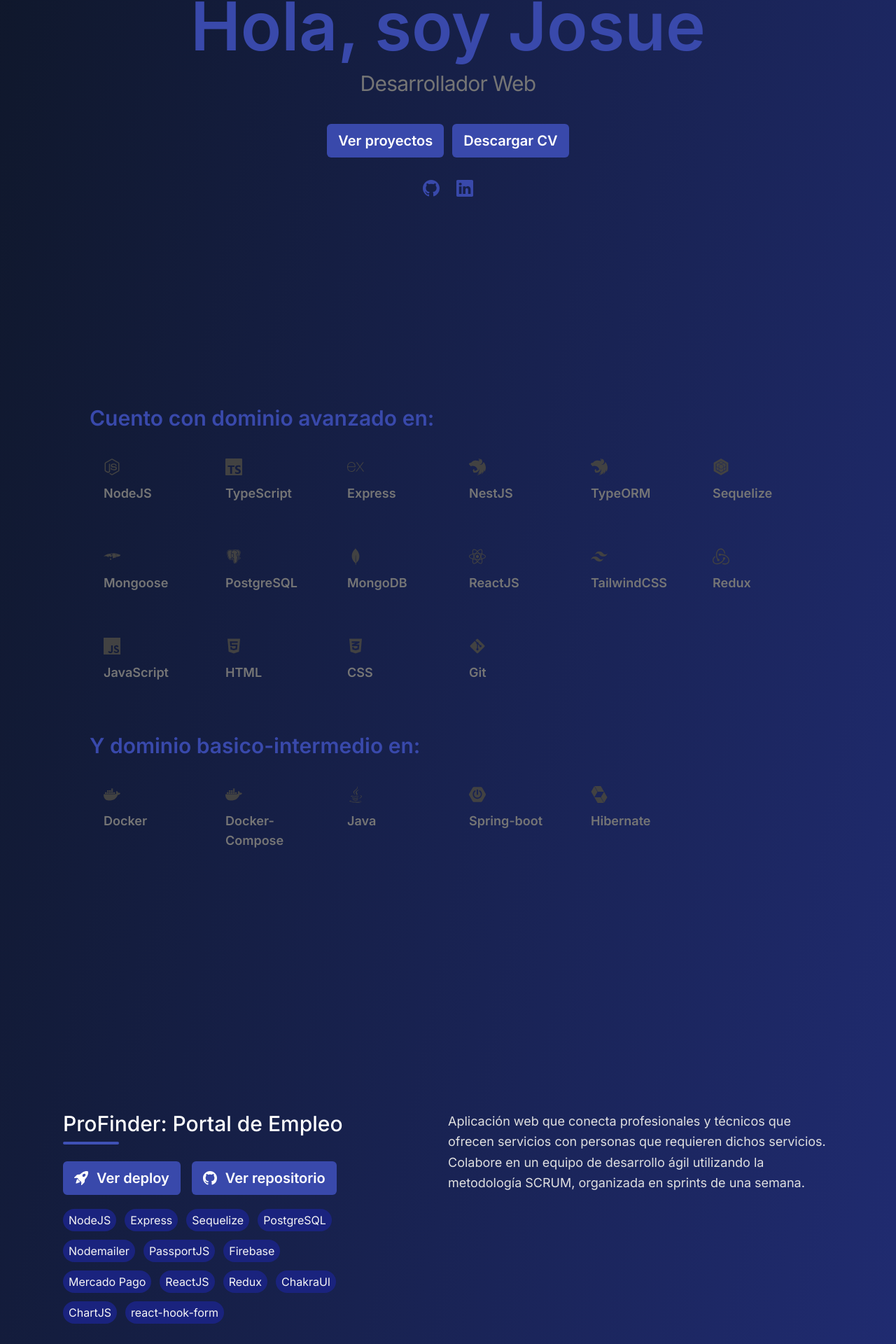
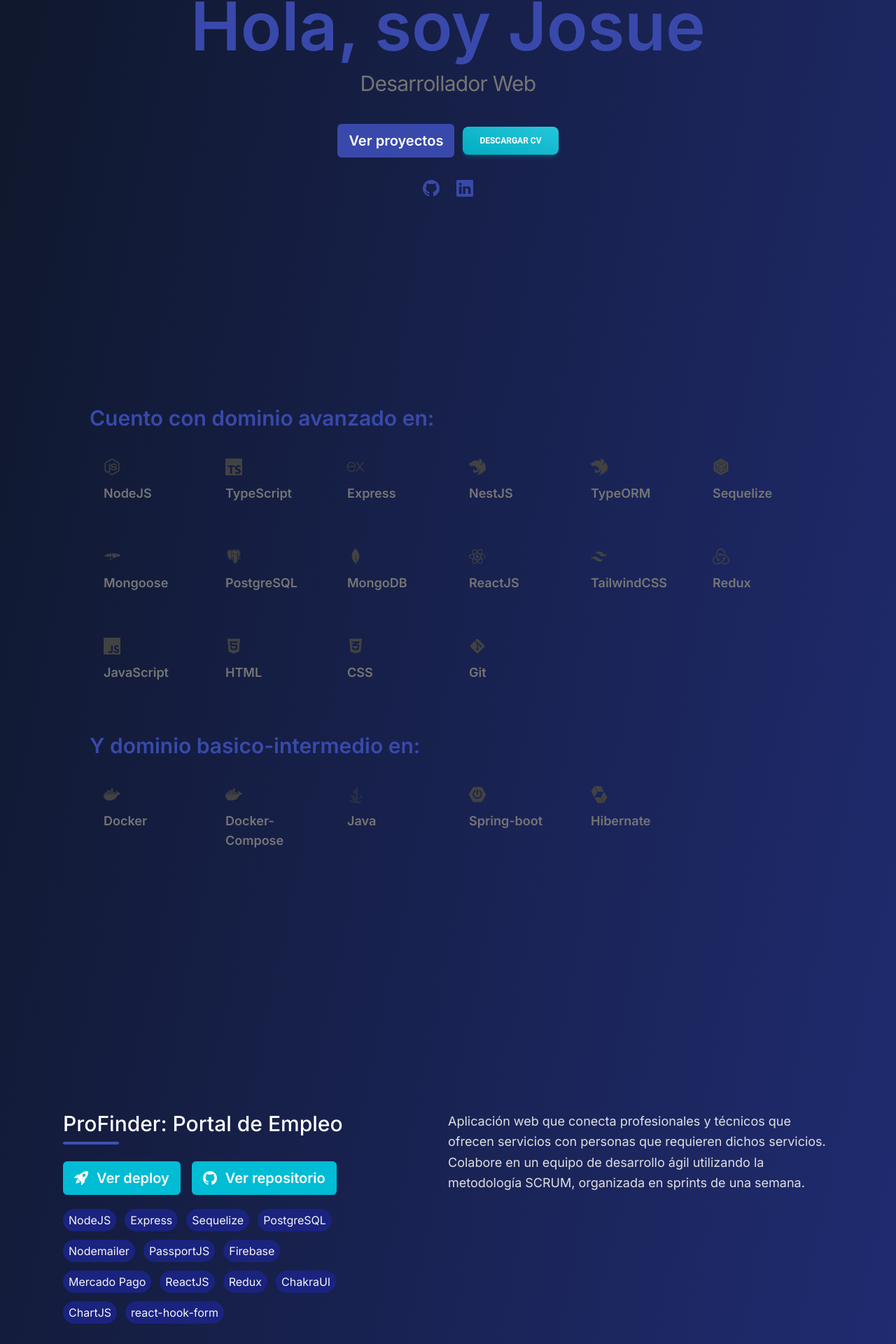
Before and after one commit to JosueEC/JosueCruz-Portfolio, a React (Vite) app: page / in a window 1280 px wide. Shown: the part 269-2189 px from the top of the page at 70% size. Built offline with nearby package versions, Linux system fonts and the light colour scheme.

Commit message:
styles(ButtonLink.jsx): 🎨 Change the component background color and replace it by a 'Typography' component

```diff
--- a/src/singleComponents/Buttons/ButtonDownloadFile.jsx
+++ b/src/singleComponents/Buttons/ButtonDownloadFile.jsx
@@ -1,10 +1,16 @@
 /* eslint-disable react/prop-types */
+import { Button } from '@material-tailwind/react'
 import CV from '../../assets/documents/Josue Cruz - Desarrollador Web.pdf'
 
 export default function ButtonDownloadFile ({ text }) {
   return (
-    <a href={CV} target='_blank' rel='noopener noreferrer' download='Josue Cruz - Desarrollador Web.pdf' className='inline-flex items-center justify-center text-sm md:text-xl font-semibold text-white duration-200 bg-indigo-600 px-4 py-2.5 rounded-md hover:bg-indigo-700 focus:outline-none focus-visible:outline-gray-600'>
-      {text}
-    </a>
+    <Button
+      variant='gradient'
+      color='cyan'
+    >
+      <a href={CV} target='_blank' rel='noopener noreferrer' download='Josue Cruz - Desarrollador Web.pdf'>
+        {text}
+      </a>
+    </Button>
   )
 }
--- a/src/singleComponents/Buttons/ButtonLink.jsx
+++ b/src/singleComponents/Buttons/ButtonLink.jsx
@@ -1,7 +1,7 @@
 /* eslint-disable react/prop-types */
 export default function ButtonLink ({ icon, text, linkPage }) {
   return (
-    <a href={linkPage} target='_blank' rel='noreferrer' className='inline-flex items-center justify-center text-sm md:text-xl font-semibold text-white duration-200 bg-indigo-600 px-4 py-2.5 rounded-md hover:bg-indigo-700 focus:outline-none focus-visible:outline-gray-600 gap-3'>
+    <a href={linkPage} target='_blank' rel='noreferrer' className='inline-flex items-center justify-center text-sm md:text-xl font-semibold text-gray-50 duration-200 bg-cyan-500 px-4 py-2.5 rounded-md hover:bg-cyan-700 focus:outline-none focus-visible:outline-gray-600 gap-3'>
       {icon} {text}
     </a>
   )
```
